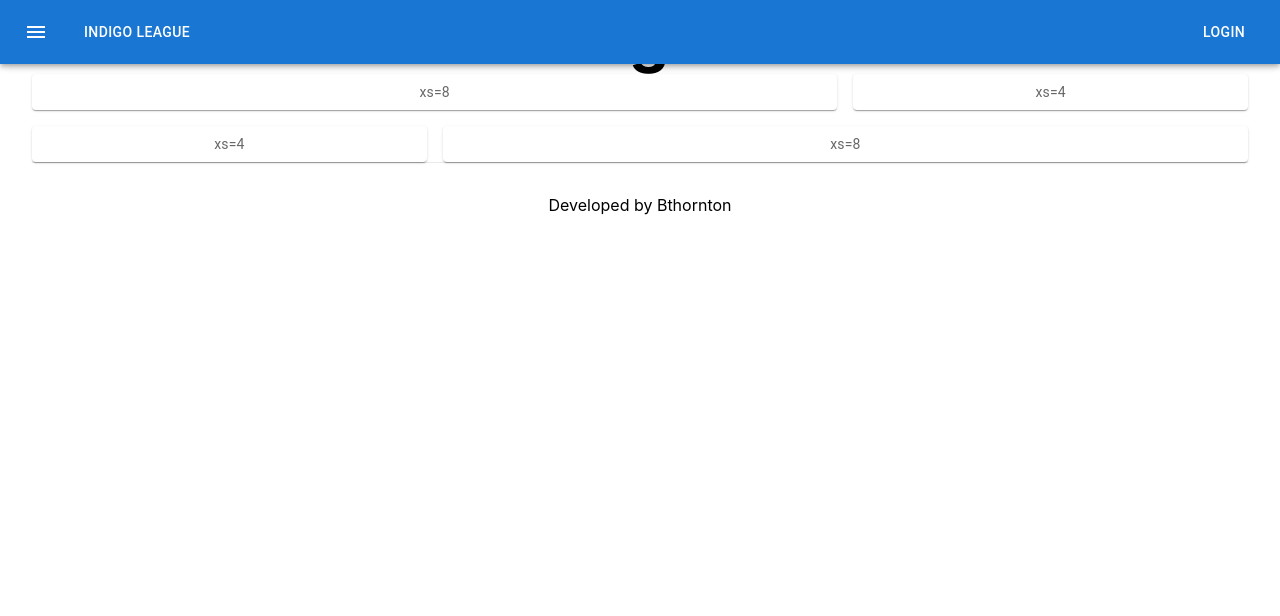
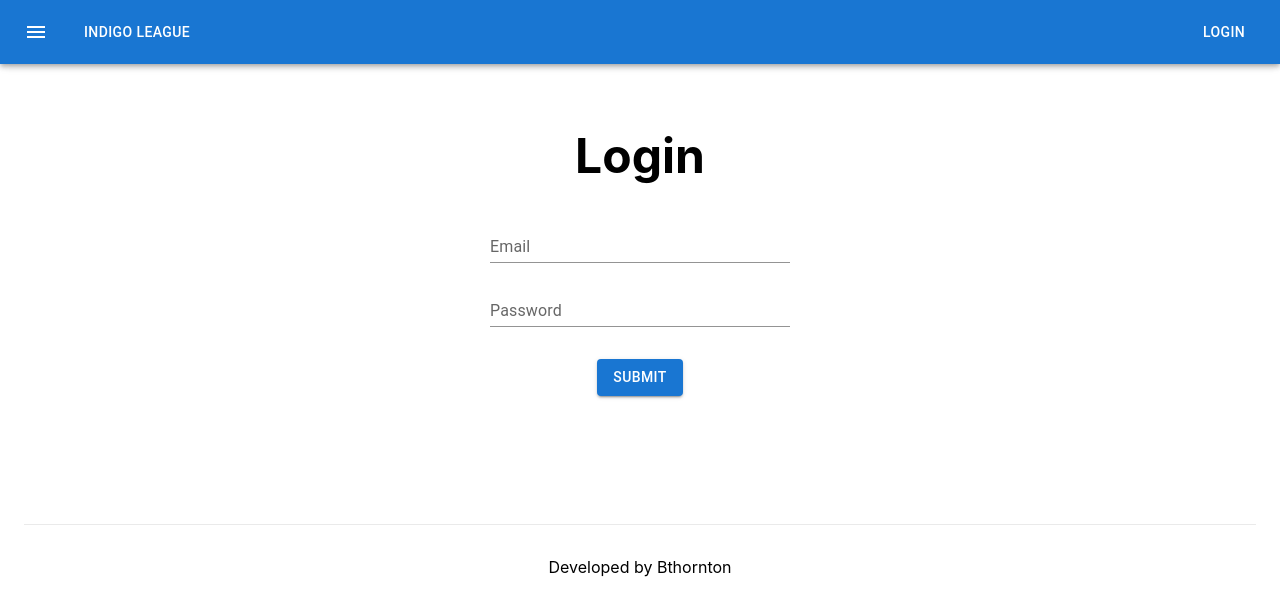
Before and after one commit to bthornton505/indigo-league-react, a Next.js app: page /login in a window 1280 px wide. Shown: the top 616 px of the page. Built offline with nearby package versions, Linux system fonts and the light colour scheme.

Commit message:
created login form, worked out a decent pattern for page layout

```diff
--- /dev/null
+++ b/organisms/Layout.tsx
@@ -0,0 +1,33 @@
+import React from "react";
+import Head from 'next/head';
+import { Navbar } from "./Navbar";
+import styles from '../styles/Home.module.css'
+import { Box, Container } from '@mui/material';
+
+export const Layout = ({ ...props }) => {
+  return (
+    <Container maxWidth="xl">
+      <Head>
+        <title>Indigo League</title>
+        <meta name="description" content="Generated by create next app" />
+        <link rel="icon" href="/favicon.ico" />
+      </Head>
+
+      <Navbar/>
+
+      <Box sx={{ margin: '8rem 50px' }}>
+        {props.children}
+      </Box>
+
+      <footer className={styles.footer}>
+        <a
+          href="https://vercel.com?utm_source=create-next-app&utm_medium=default-template&utm_campaign=create-next-app"
+          target="_blank"
+          rel="noopener noreferrer"
+        >
+          Developed by Bthornton
+        </a>
+      </footer>
+    </Container>
+  )
+};
--- a/organisms/LoginForm.tsx
+++ b/organisms/LoginForm.tsx
@@ -1,92 +1,56 @@
 import React, { useState } from 'react';
-import Box from '@mui/material/Box';
-import FilledInput from '@mui/material/FilledInput';
 import FormControl from '@mui/material/FormControl';
-import FormHelperText from '@mui/material/FormHelperText';
-import Input from '@mui/material/Input';
-import InputLabel from '@mui/material/InputLabel';
-import OutlinedInput from '@mui/material/OutlinedInput';
 import { styled } from '@mui/material/styles';
-// import Box from '@mui/material/Box';
 import Paper from '@mui/material/Paper';
-import { Container, Grid, TextField } from '@mui/material';
+import { Box, Button, Grid, TextField } from '@mui/material';
 
 export const LoginForm = ({ ...props }) => {
-  const [ name, setName ] = useState('Composed TextField');
+  const [ email, setEmail ] = useState('');
+  const [ password, setPassword ] = useState('');
 
-  const handleChange = (event: any) => {
-    setName(event.target.value);
-  };
+  const handleSubmit = (event: any) => {
+    event.preventDefault();
+    const payload: any = { email, password };
 
-  const Item = styled(Paper)(({ theme }) => ({
-    backgroundColor: theme.palette.mode === 'dark' ? '#1A2027' : '#fff',
-    ...theme.typography.body2,
-    padding: theme.spacing(1),
-    textAlign: 'center',
-    color: theme.palette.text.secondary,
-  }));
+    console.log('payload', payload)
+  }
 
   return (
-    <Box sx={{ flexGrow: 1 }}>
+    <Box sx={{ flexGrow: 1, textAlign: 'center', marginTop: '2rem' }}>
+      <form onSubmit={handleSubmit}>
         <Grid container spacing={2}>
-        <Grid item xs={8}>
-          <Item>xs=8</Item>
-        </Grid>
-        <Grid item xs={4}>
-          <Item>xs=4</Item>
-        </Grid>
-        <Grid item xs={4}>
-          <Item>xs=4</Item>
-        </Grid>
-        <Grid item xs={8}>
-          <Item>xs=8</Item>
-        </Grid>
-      </Grid>
-    </Box>
-    // <Container maxWidth="sm">
-    //   <Grid container spacing={2}>
-    //     <Grid item xs={12}>
-    //       <FormControl error variant="standard">
-    //         <TextField
-    //           id="standard-email-input"
-    //           label="Email"
-    //           type="email"
-    //           autoComplete="current-email"
-    //           variant="standard"
-    //         />
-    //       </FormControl>
-    //     </Grid>
-    //     <Grid item xs={12}>
-    //       <FormControl>
-    //         <TextField
-    //           id="standard-password-input"
-    //           label="Password"
-    //           type="password"
-    //           autoComplete="current-password"
-    //           variant="standard"
-    //         />
-    //       </FormControl>
-    //     </Grid>
-    //   </Grid>
-    // </Container>
-  );
-}
-
-{/* <FormControl error variant="standard">
+          <Grid item xs={12}>
+            <FormControl error variant="standard">
               <TextField
+                sx={{ width: 300 }}
                 id="standard-email-input"
                 label="Email"
                 type="email"
                 autoComplete="current-email"
                 variant="standard"
+                onChange={event => setEmail(event?.target.value)}
               />
             </FormControl>
+          </Grid>
+        </Grid>
+        <Grid mt={2} mb={4} container>
+          <Grid item xs={12}>
             <FormControl>
               <TextField
+                sx={{ width: 300 }}
                 id="standard-password-input"
                 label="Password"
                 type="password"
                 autoComplete="current-password"
                 variant="standard"
+                onChange={event => setPassword(event?.target.value)}
               />
-      </FormControl> */}
+            </FormControl>
+          </Grid>
+        </Grid>
+
+        <Button type="submit" variant="contained">Submit</Button>
+      </form>
+    </Box>
+  );
+}
--- a/pages/login.tsx
+++ b/pages/login.tsx
@@ -1,38 +1,17 @@
 import type { NextPage } from 'next'
-import Head from 'next/head'
 import styles from '../styles/Home.module.css'
-import { Navbar } from '../organisms/Navbar';
 import { LoginForm } from '../organisms/LoginForm';
+import { Layout } from '../organisms/Layout';
 
 const Login: NextPage = () => {
   return (
-    <div className={styles.container}>
-      <Head>
-        <title>Indigo League</title>
-        <meta name="description" content="Generated by create next app" />
-        <link rel="icon" href="/favicon.ico" />
-      </Head>
+    <Layout>
+      <h1 className={styles.title}>
+        Login
+      </h1>
 
-      <Navbar/>
-
-      {/* <main className={styles.main}> */}
-        <h1 className={styles.title}>
-          Login
-        </h1>
-
-        <LoginForm/>
-      {/* </main> */}
-
-      <footer className={styles.footer}>
-        <a
-          href="https://vercel.com?utm_source=create-next-app&utm_medium=default-template&utm_campaign=create-next-app"
-          target="_blank"
-          rel="noopener noreferrer"
-        >
-          Developed by Bthornton
-        </a>
-      </footer>
-    </div>
+      <LoginForm/>
+    </Layout>
   )
 }
 
--- a/styles/Home.module.css
+++ b/styles/Home.module.css
@@ -16,6 +16,7 @@
   display: flex;
   flex: 1;
   padding: 2rem 0;
+  margin-top: 8rem;
   border-top: 1px solid #eaeaea;
   justify-content: center;
   align-items: center;
@@ -42,7 +43,7 @@
 .title {
   margin: 0;
   line-height: 1.15;
-  font-size: 4rem;
+  font-size: 3rem;
 }
 
 .title,
```
Also changed, not shown: pages/index.tsx (+12 -26 lines). Lines whose indentation alone changed are shown as unchanged.
